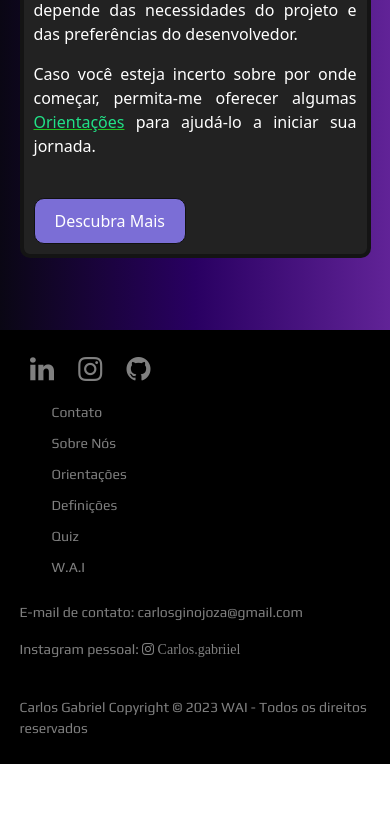
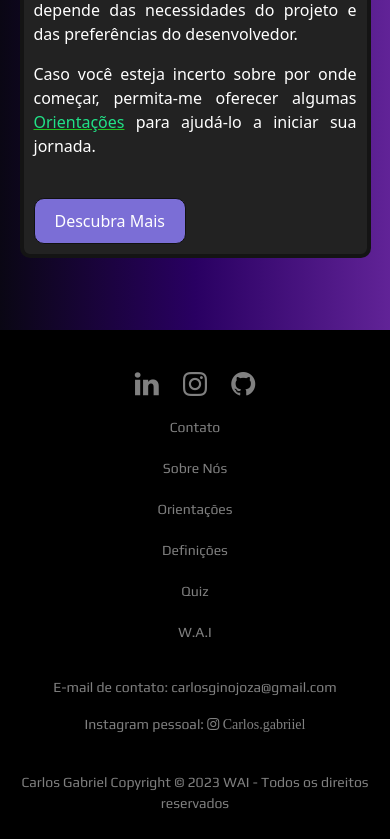
Before and after one commit to Inojoza28/WAI, a plain HTML site: page index.html in a window 390 px wide. Shown: the part 1310-2149 px from the top of the page. Before the commit the page ends 2074 px from the top, so only its background shows below. Drawn offline with nearby package versions, Linux system fonts and the light colour scheme.

Commit message:
Add files via upload

```diff
--- a/main.css
+++ b/main.css
@@ -136,5 +136,24 @@ body{
   }
 
   }
+  @media (max-width: 568px) {
+    .footer {
+      padding: auto;
+    }
 
+    .footer .rowend:first-child {
+      padding-top: 17px;
+    }
+
+    .footer .rowend {
+      text-align: center;
+    }
+
+    .footer .rowend ul {
+      display: flex;
+      flex-direction: column;
+      align-items: center;
+      padding-left: 0;
+    }
+  }
 /* feito por Carlos Gabriel J. I. Santos */
```
